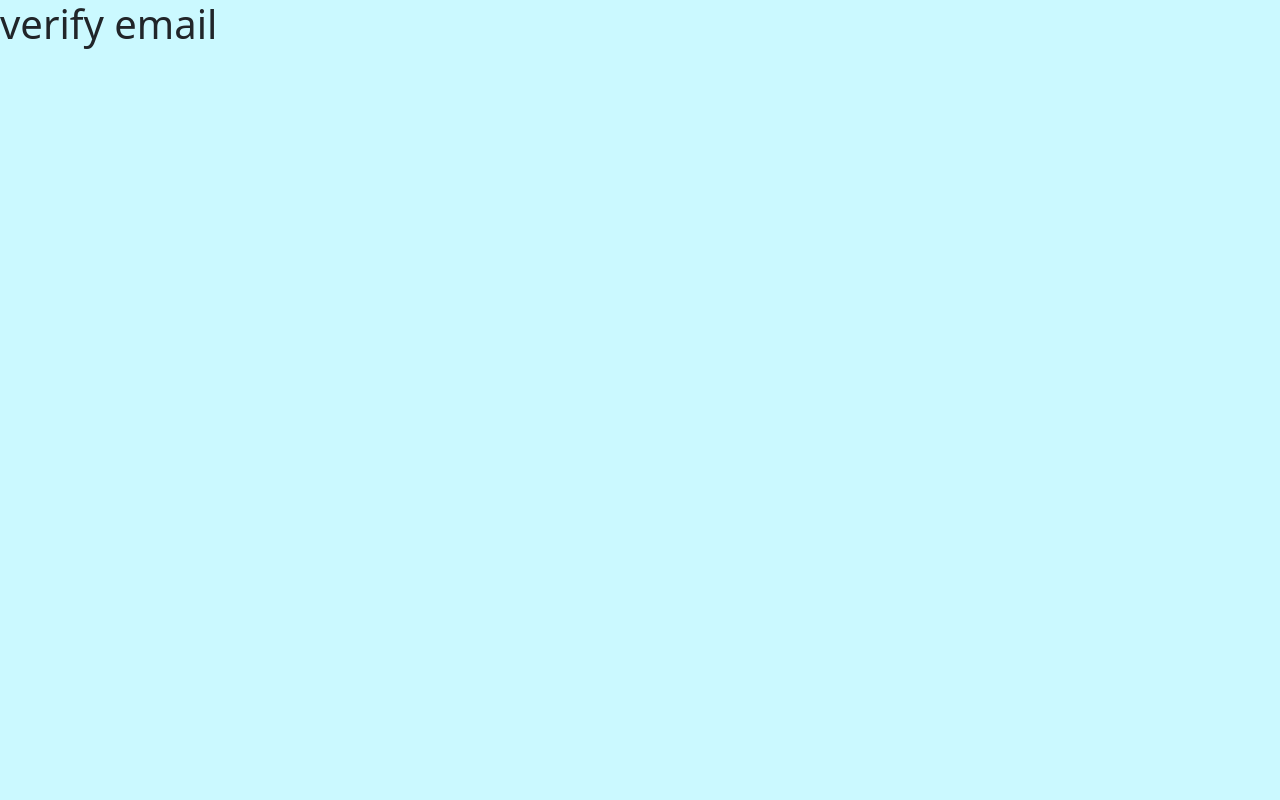
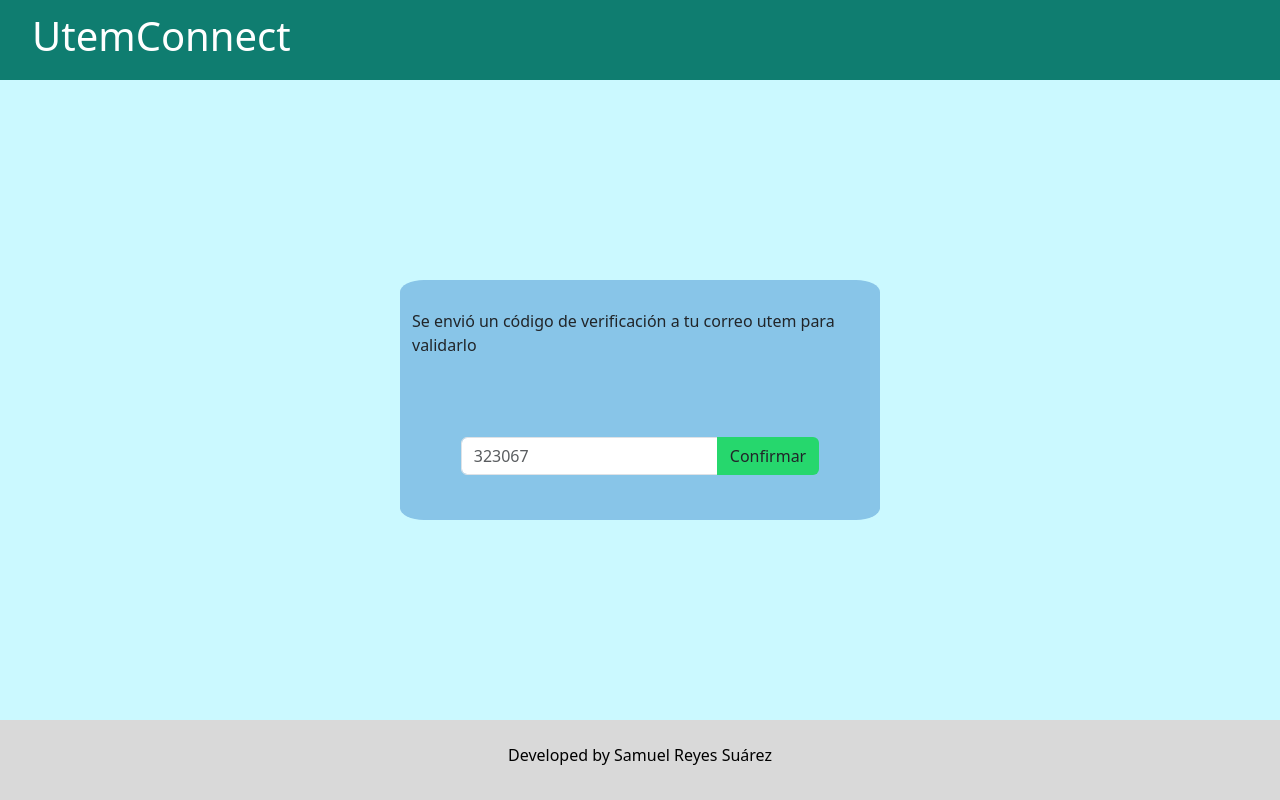
Before and after one commit to sam-rsuarez10/utem-connect-web, a Vue app: page /verify in a window 1280 px wide. Built offline with nearby package versions, Linux system fonts and the light colour scheme.

Commit message:
create otp verification view

```diff
--- a/src/views/VerifyEmailView.vue
+++ b/src/views/VerifyEmailView.vue
@@ -4,9 +4,73 @@ import Footer from '../components/Footer.vue'
 </script>
 
 <template>
-<h1>verify email</h1>
+    <div id="app">
+        <header>
+            <h1 id="header-title">UtemConnect</h1>
+        </header>
+
+        <main>
+            <div class="container">
+                <span>Se envió un código de verificación a tu correo utem para validarlo</span>
+                <form class="row g-3">
+                    <div class="input-group mb-3">
+                        <input id="otp" type="text" class="form-control" placeholder="323067"
+                            aria-label="Recipient's username" aria-describedby="button-addon2">
+                        <button class="btn verify-button" type="button" id="button-addon2">Confirmar</button>
+                    </div>
+                </form>
+            </div>
+        </main>
+
+        <Footer />
+    </div>
 </template>
 
 <style scoped>
+#app {
+    display: flex;
+    flex-direction: column;
+    min-height: 100vh;
+}
 
+header {
+    display: flex;
+    background-color: #0F7D70;
+    height: 5rem;
+    width: 100%;
+    align-items: center;
+    color: white;
+}
+
+#header-title {
+    padding-left: 2rem;
+}
+
+main {
+    flex-grow: 1;
+    display: flex;
+    justify-content: center;
+    align-items: center;
+}
+
+.container {
+    background-color: #88C5E8;
+    display: flex;
+    align-items: center;
+    justify-content: center;
+    flex-direction: column;
+    gap: 5rem;
+    width: 30rem;
+    height: 15rem;
+    border-radius: 5%;
+}
+
+.verify-button {
+    background-color: #26D76D;
+}
+
+.verify-button:hover {
+    background-color: #0F7D70;
+    color: white;
+}
 </style>
```
